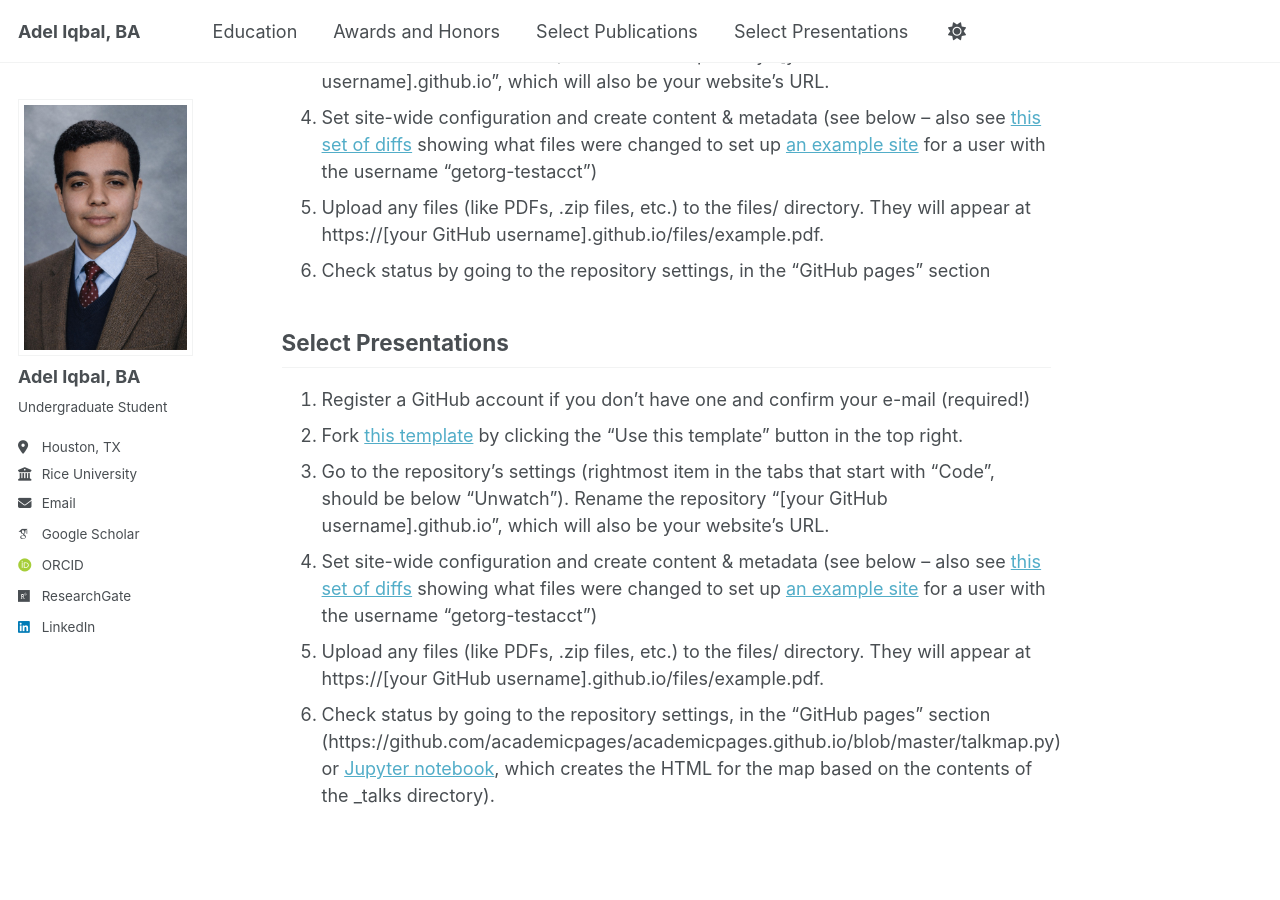
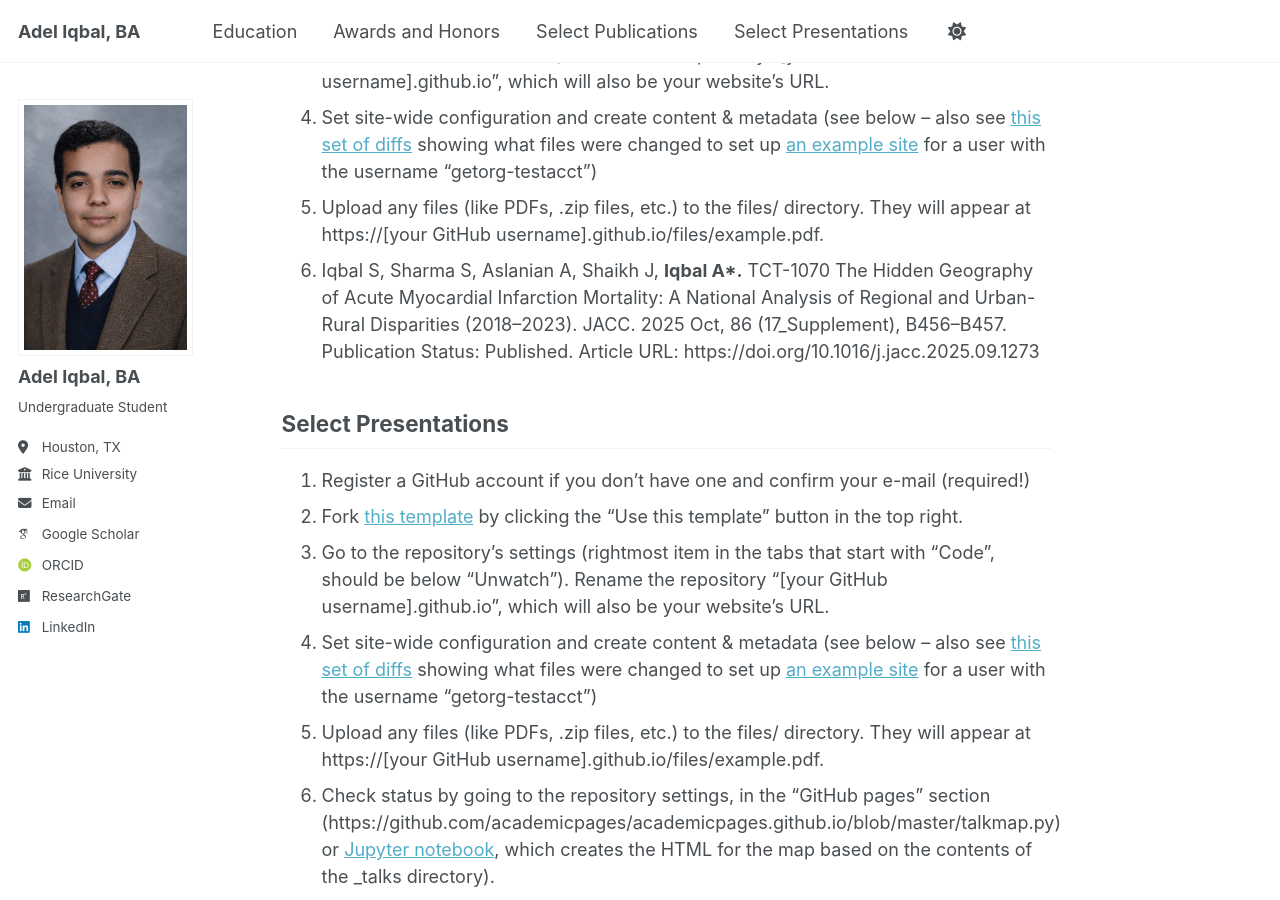
Before and after one commit to adel-iqbal/aiqbal, a Jekyll site: the page built from _pages/about.md, in a window 1280 px wide and 900 px high, scrolled down 696 px. Built offline with Jekyll 4.4.1, drawn with Linux system fonts in a browser that asks for light colours; some web fonts are replaced; a script bundle is joined from its source files by our own code; library files that are not in the unit come from our copies; before the commit the page ends 1550 px from its top, so only the background shows below that.

Commit message:
Update about.md

```diff
--- a/_pages/about.md
+++ b/_pages/about.md
@@ -28,7 +28,8 @@ Select Publications
 1. Go to the repository's settings (rightmost item in the tabs that start with "Code", should be below "Unwatch"). Rename the repository "[your GitHub username].github.io", which will also be your website's URL.
 1. Set site-wide configuration and create content & metadata (see below -- also see [this set of diffs](https://archive.is/3TPas) showing what files were changed to set up [an example site](https://getorg-testacct.github.io) for a user with the username "getorg-testacct")
 1. Upload any files (like PDFs, .zip files, etc.) to the files/ directory. They will appear at https://[your GitHub username].github.io/files/example.pdf.
-1. Check status by going to the repository settings, in the "GitHub pages" section
+1. Iqbal S, Sharma S, Aslanian A, Shaikh J, **Iqbal A\*.** TCT-1070 The Hidden Geography of Acute Myocardial Infarction Mortality: A National Analysis of Regional and Urban-Rural Disparities (2018–2023). JACC. 2025 Oct, 86 (17_Supplement), B456–B457. Publication Status: Published. Article URL: https://doi.org/10.1016/j.jacc.2025.09.1273
+
 
 Select Presentations
 ------
```
